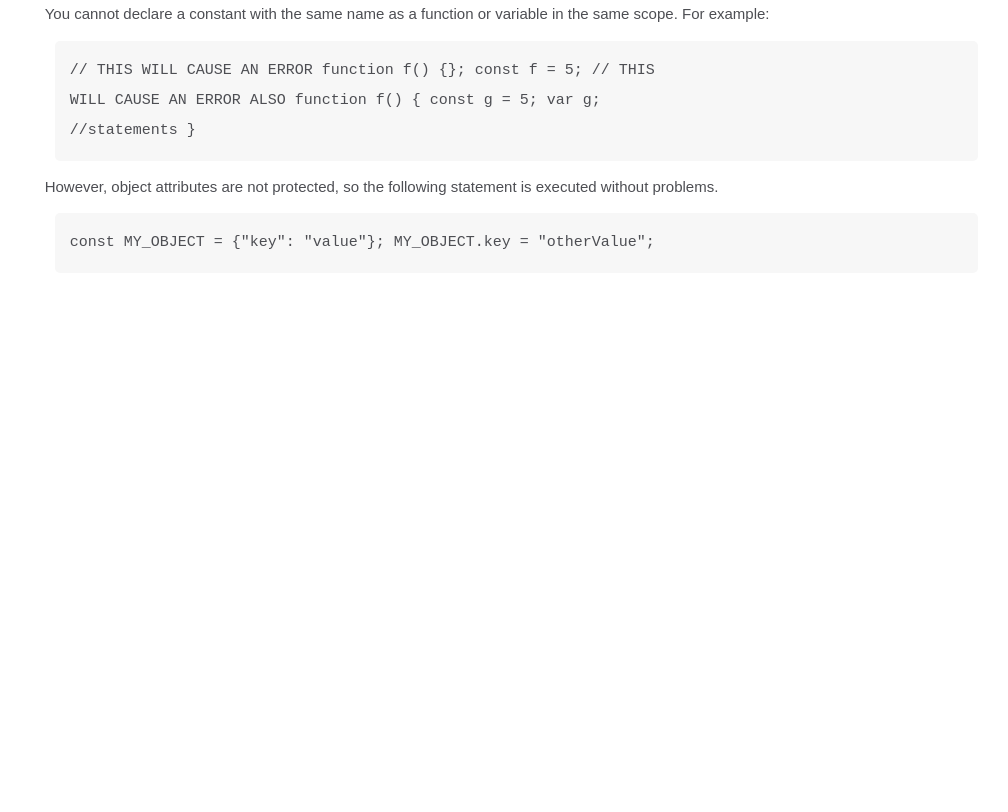
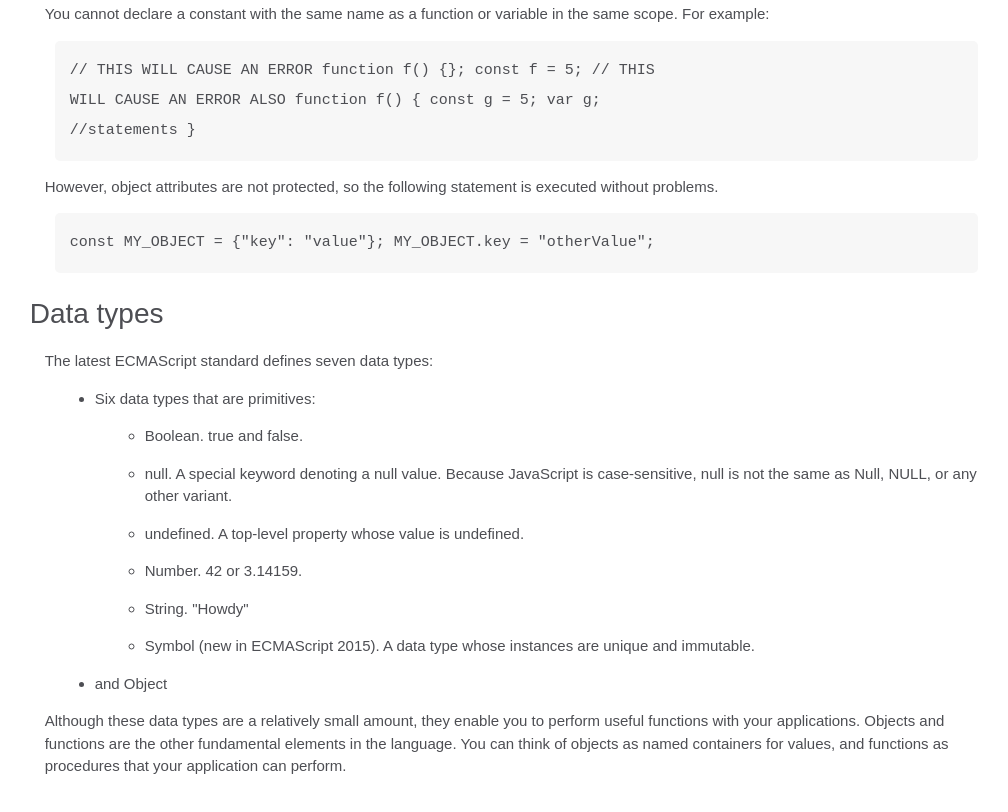
Before and after one commit to CodeVee/fcc-technical, a plain HTML site: page index.html in a window 1280 px wide. Shown: the part 2900-3712 px from the top of the page, without its empty margins (257-1265 px from the left). Before the commit the page ends 3213 px from the top, so only its background shows below. Drawn offline with Linux system fonts and the light colour scheme.

Commit message:
added data types section

```diff
--- a/index.html
+++ b/index.html
@@ -207,6 +207,39 @@
                     <code>const MY_OBJECT = {"key": "value"}; MY_OBJECT.key = "otherValue";</code>
                 </article>
             </section>
+            <section id="Data_types" class="main-section">
+                <header>Data types</header>
+                <article>
+                    <p>The latest ECMAScript standard defines seven data types:</p>
+                    <ul>
+                        <li>Six data types that are primitives:
+                            <ul>
+                                <li>Boolean. true and false.</li>
+                                <li>
+                                    null. A special keyword denoting a null value.
+                                    Because JavaScript is case-sensitive, null is
+                                    not the same as Null, NULL, or any other variant.
+                                </li>
+                                <li>undefined. A top-level property whose value is undefined.</li>
+                                <li>Number. 42 or 3.14159.</li>
+                                <li>String. "Howdy"</li>
+                                <li>
+                                    Symbol (new in ECMAScript 2015). A data type whose instances
+                                    are unique and immutable.
+                                </li>
+                            </ul>
+                        </li>
+                        <li>and Object</li>
+                    </ul>
+                    <p>
+                        Although these data types are a relatively small amount, they enable
+                        you to perform useful functions with your applications. Objects and
+                        functions are the other fundamental elements in the language. You
+                        can think of objects as named containers for values, and functions
+                        as procedures that your application can perform.
+                    </p>
+                </article>
+            </section>
         </main>
     </div>
     <script src="main.js"></script>
```
